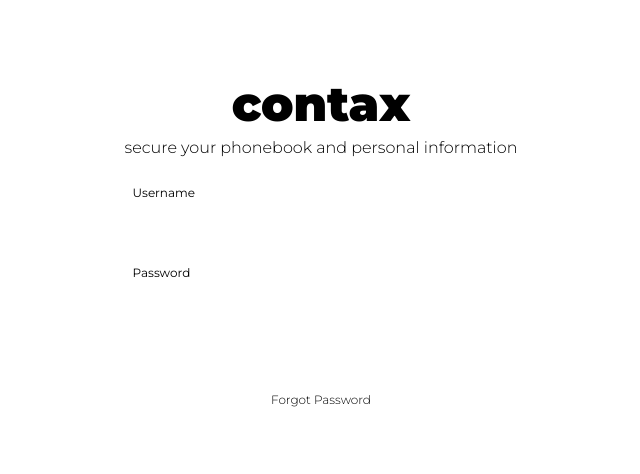
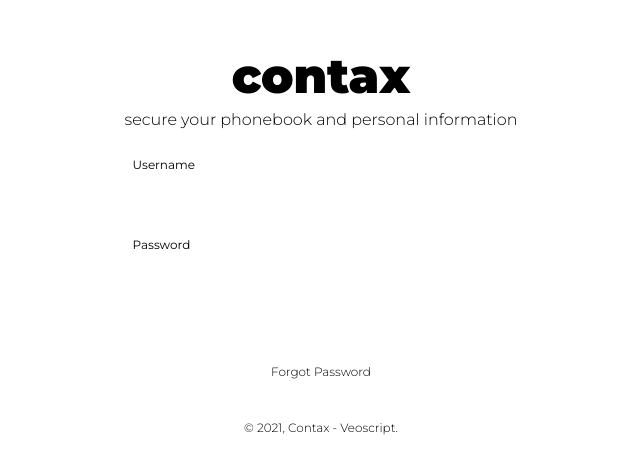
Before and after one commit to VeoScript/contax-web, a Nuxt app: page / in a window 1280 px wide. Shown: the part 156-630 px from the top of the page, without its empty margins (319-959 px from the left). Built offline with nearby package versions, Linux system fonts and the light colour scheme.

Commit message:
feat: import footer component

```diff
--- a/pages/index.vue
+++ b/pages/index.vue
@@ -23,13 +23,18 @@
             </div>
           </div>
         </form>
+        <FootBar />
       </div>
     </div>
   </div>
 </template>
 
 <script>
+import FootBar from '~/components/layouts/FootBar'
 export default {
+  components: {
+    FootBar,
+  },
   methods: {
     login() {
       this.$router.push("home")
```
